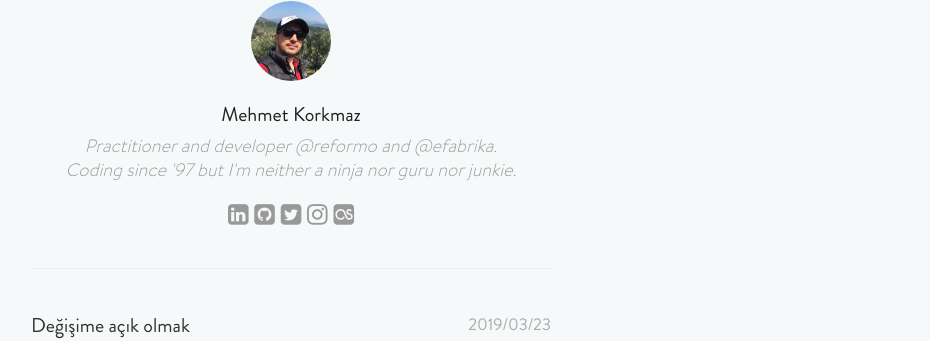
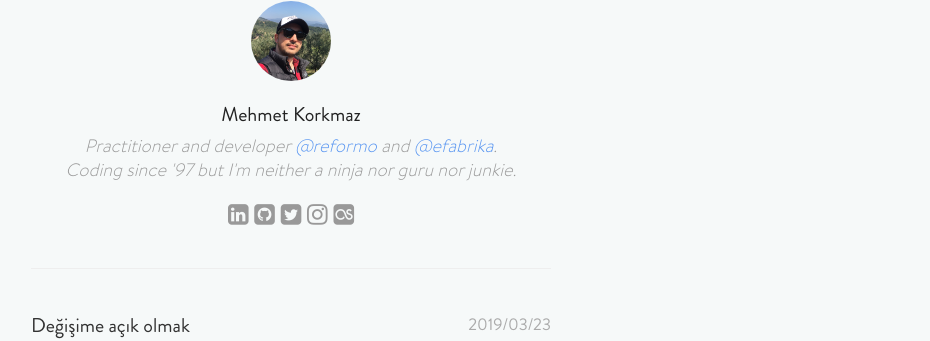
Before and after one commit to mkorkmaz/mkorkmaz.github.io, a Jekyll site: the page built from index.md, in a window 1280 px wide. Shown: the part 145-486 px from the top of the page, without its empty margins (349-1279 px from the left). Built offline with Jekyll 4.4.1, drawn with Linux system fonts in a browser that asks for light colours; nearby versions of some CDN libraries; part of the change alters nothing that is shown.

```diff
--- a/_config.yml
+++ b/_config.yml
@@ -21,7 +21,7 @@ title: Personal Website of Mehmet Korkmaz
 author: Mehmet Korkmaz
 email: mehmet@mkorkmaz.com
 description: >- # this means to ignore newlines until "baseurl:"
-  Practitioner and developer @reformo and @efabrika. <br/>Coding since '97 but I'm neither a ninja nor guru nor junkie.
+  Practitioner and developer <a href="https://reformo.net" target="_blank">@reformo</a> and <a href="https://efabrika.com" target="_blank">@efabrika</a>. <br/>Coding since '97 but I'm neither a ninja nor guru nor junkie.
 baseurl: "" # the subpath of your site, e.g. /blog
 url: "https://mkorkmaz.com" # the base hostname & protocol for your site, e.g. http://example.com
 
```
